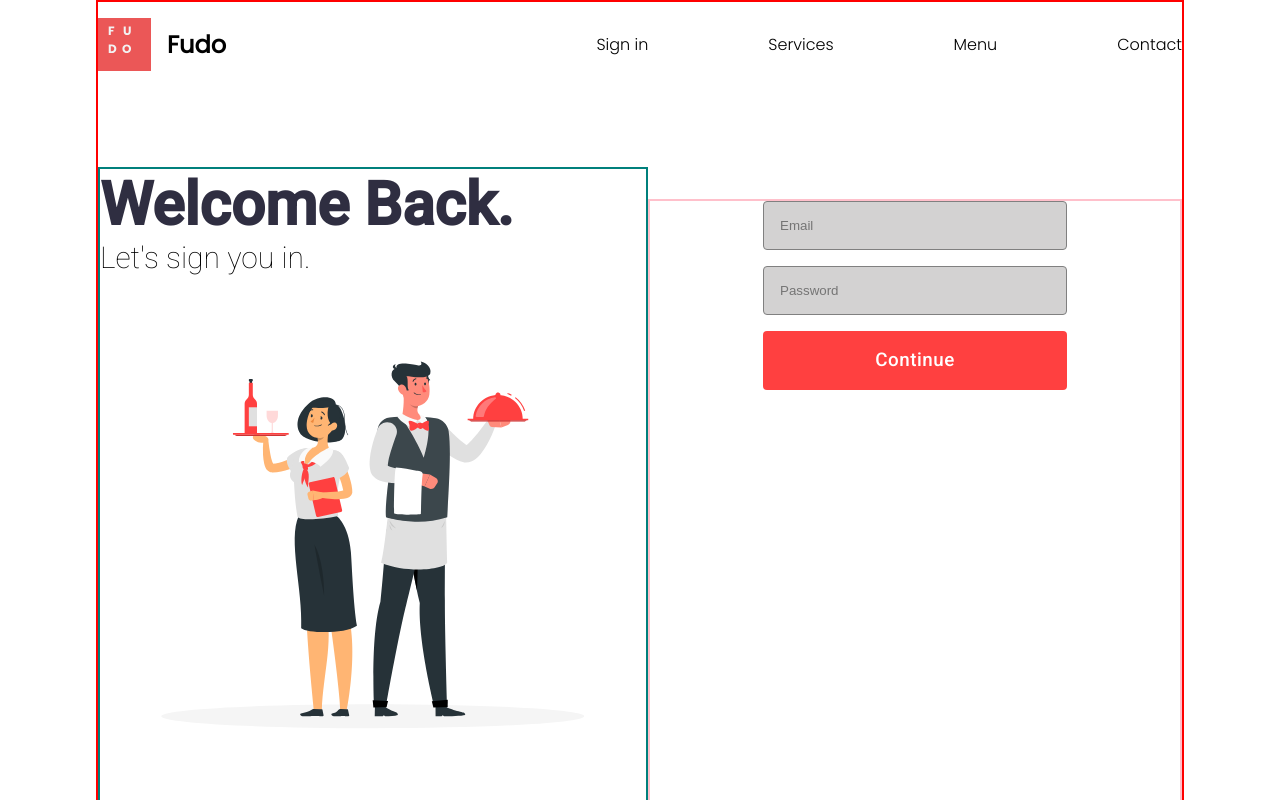
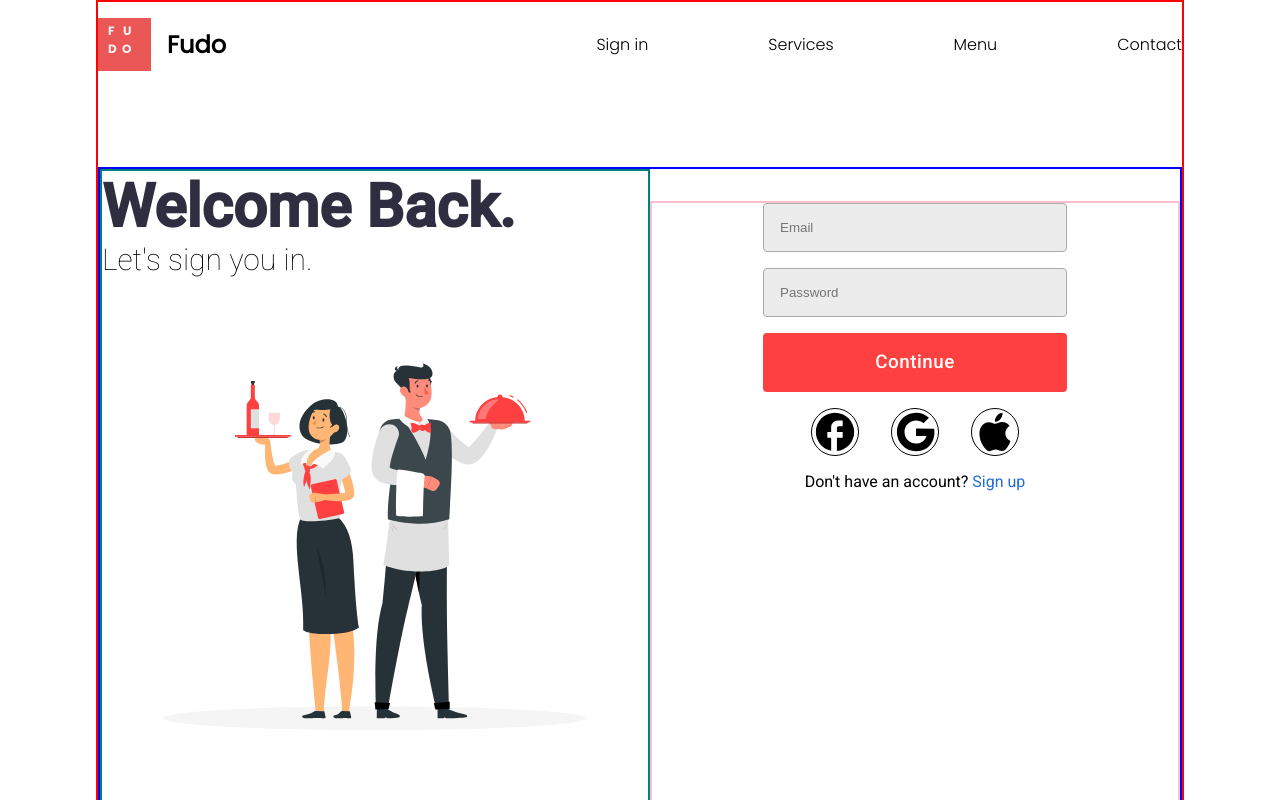
Before and after one commit to VedantNagar/food-delivery-application, a React (Vite) app in the folder frontend/: page / in a window 1280 px wide. Shown: the top 800 px of the page. Built offline with nearby package versions, Linux system fonts and the light colour scheme; a web font is replaced by a local one.

Commit message:
MUI-icons

```diff
--- a/frontend/src/Homepage/Hero-section/Signin.jsx
+++ b/frontend/src/Homepage/Hero-section/Signin.jsx
@@ -1,6 +1,9 @@
 import classes from "./Signin.module.css";
 import heroImg from "../../images/hero-section-landing.svg";
 import { Button } from "@mui/material";
+import FacebookTwoToneIcon from "@mui/icons-material/FacebookTwoTone";
+import GoogleIcon from "@mui/icons-material/Google";
+import AppleIcon from "@mui/icons-material/Apple";
 const Signin = () => {
     const submitHandler = (e) => {
         e.preventDefault();
@@ -34,13 +37,42 @@ const Signin = () => {
                         fontSize: "1.175rem",
                         textTransform: "none",
                         padding: "13px 110px",
-                        width: "19rem"
+                        width: "19rem",
                     }}
                     disableElevation
                     onClick={submitHandler}
                 >
                     Continue
                 </Button>
+                <div className={classes.icons}>
+                    <FacebookTwoToneIcon
+                        style={{
+                            width: "3rem",
+                            height: "3rem",
+                            border: "1px solid black",
+                            borderRadius: "100%",
+                        }}
+                    />
+                    <GoogleIcon
+                        style={{
+                            width: "3rem",
+                            height: "3rem",
+                            border: "1px solid black",
+                            borderRadius: "100%",
+                        }}
+                    />
+                    <AppleIcon
+                        style={{
+                            width: "3rem",
+                            height: "3rem",
+                            border: "1px solid black",
+                            borderRadius: "100%",
+                        }}
+                    />
+                </div>
+                    <p>
+                        Don't have an account? <a href="#">Sign up</a>
+                    </p>
             </div>
         </div>
     );
--- a/frontend/src/Homepage/Hero-section/Signin.module.css
+++ b/frontend/src/Homepage/Hero-section/Signin.module.css
@@ -1,5 +1,5 @@
 .hero {
-    /* border: 2px solid blue; */
+    border: 2px solid blue;
     margin-top: 6rem;
     display: flex;
 }
@@ -34,8 +34,19 @@ h3 {
 input{
     width: 19rem;
     padding: 1rem;
-    background-color: #7e7c7c57;
+    background-color: #ECECEC;
     color: #7E7C7C;
-    border: 1px solid grey;
+    border: 1px solid #AFA9A9;
     border-radius: 0.25rem;
 }
+.icons{
+    display: flex;
+    gap: 2rem;
+}
+.right a{
+    color: #256CD7;
+    font-family: 'Roboto';
+}
+.right p{
+    font-family: 'Roboto';
+}
```
